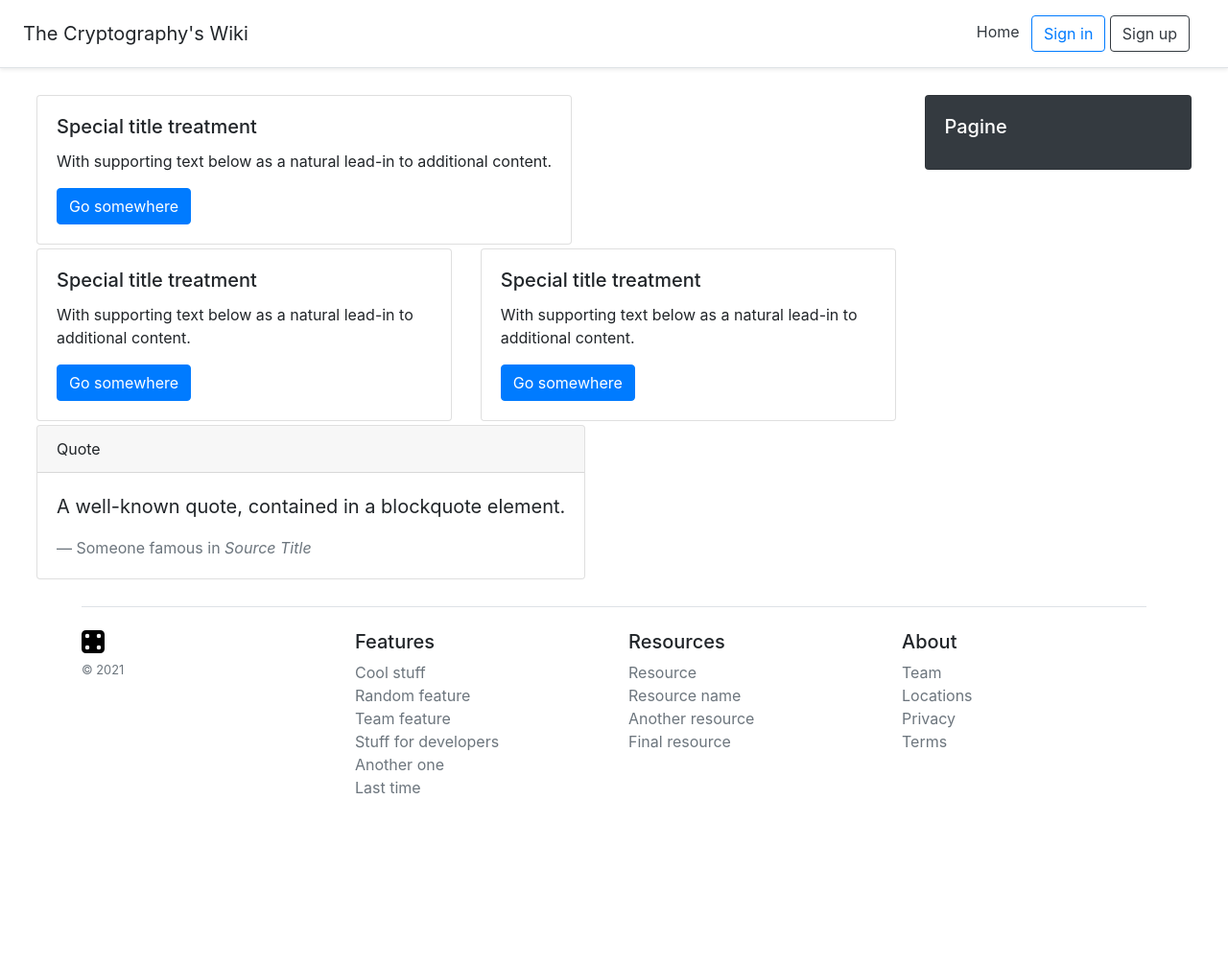
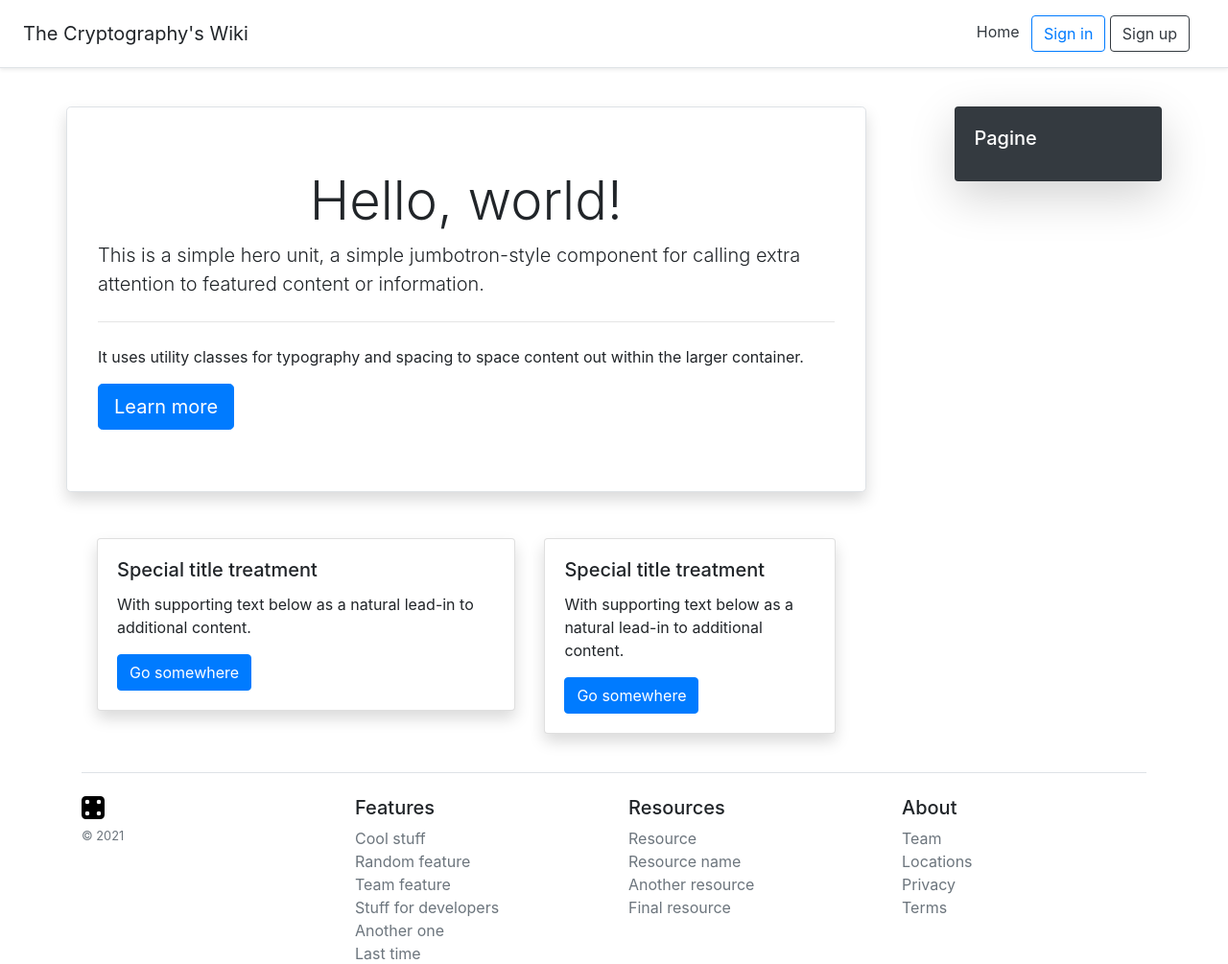
Before and after one commit to filipposonnati/final_project, a Symfony app: template templates/main/main.html.twig in a window 1280 px wide. Shown: the top 1005 px of the page at 96% size. Before the commit the page ends 828 px from the top, so only its background shows below. Run offline with Twig, Linux system fonts and the light colour scheme; the template is opened without the code that fills it, so the values that code supplies are empty; some libraries are stand-ins or nearby versions.

Commit message:
main page

```diff
--- a/src/Controller/MainController.php
+++ b/src/Controller/MainController.php
@@ -47,7 +47,6 @@ class MainController extends AbstractController
 
     /**
      * @Route("/{title}", name="page")
-     * @IsGranted("ROLE_USER")
      */
     public function page(string $title): Response
     {
--- a/templates/base.html.twig
+++ b/templates/base.html.twig
@@ -33,22 +33,23 @@
 				<h5 class="my-0 mr-md-auto font-weight-normal">The Cryptography's Wiki</h5>
 
 				<nav class="my-2 my-md-0 mr-md-3">
-					{% if app.request.pathinfo != '/' %}
+					{% if app.request.pathinfo != '/wiki' %}
 						<a class="p-2 text-dark" href="{{ path('wiki_home') }}">Home</a>
 					{% endif %}
 
-					{% if is_granted('ROLE_USER') and (app.request.pathinfo != '/user') %}
+					{% if is_granted('ROLE_USER') and app.request.pathinfo != '/wiki/user' %}
+
 						<a class="p-2 text-dark" href="{{ path('wiki_user') }}">User</a>
 					{% endif %}
 
-					{% if is_granted('ROLE_ADMIN') and (app.request.pathinfo != '/admin') %}
+					{% if is_granted('ROLE_ADMIN') and app.request.pathinfo != '/wiki/admin' %}
 						<a class="p-2 text-dark" href="{{ path('wiki_admin') }}">Admin</a>
 					{% endif %}
 
-					{% if (app.user == false) and (app.request.pathinfo != '/login') %}
+					{% if (app.user == false) and app.request.pathinfo != '/login' %}
 						<a class="btn btn-outline-primary" href="{{ path('app_login') }}">Sign in</a>
 					{% endif %}
-					{% if (app.user == false) and (app.request.pathinfo != '/register') %}
+					{% if (app.user == false) and app.request.pathinfo != '/register' %}
 						<a class="btn btn-outline-dark" href="{{ path('app_register') }}">Sign up</a>
 					{% endif %}
 
--- a/templates/main/main.html.twig
+++ b/templates/main/main.html.twig
@@ -7,9 +7,29 @@
 	<div class="container-fluid">
 		<div class="row m-2">
 			<div class="col-lg-9 col-md-8 col-12">
-				<div class="row my-1">
+				<div class="row m-3">
 					<div class="col-auto">
-						<div class="card">
+						<div class="jumbotron bg-white text-black border shadow">
+							<h1 class="display-4 text-center">Hello, world!</h1>
+							<p class="lead">This is a simple hero unit, a simple jumbotron-style component for calling extra attention to featured content or information.</p>
+							<hr class="my-4 text-white">
+							<p>It uses utility classes for typography and spacing to space content out within the larger container.</p>
+							<a class="btn btn-primary btn-lg" href="#" role="button">Learn more</a>
+						</div>
+					</div>
+				</div>
+				<div class="row m-3 mx-5">
+					<div class="col-7">
+						<div class="card shadow">
+							<div class="card-body">
+								<h5 class="card-title">Special title treatment</h5>
+								<p class="card-text">With supporting text below as a natural lead-in to additional content.</p>
+								<a href="#" class="btn btn-primary">Go somewhere</a>
+							</div>
+						</div>
+					</div>
+					<div class="col-5">
+						<div class="card shadow">
 							<div class="card-body">
 								<h5 class="card-title">Special title treatment</h5>
 								<p class="card-text">With supporting text below as a natural lead-in to additional content.</p>
@@ -18,48 +38,11 @@
 						</div>
 					</div>
 				</div>
-				<div class="row my-1">
-					<div class="col">
-						<div class="card">
-							<div class="card-body">
-								<h5 class="card-title">Special title treatment</h5>
-								<p class="card-text">With supporting text below as a natural lead-in to additional content.</p>
-								<a href="#" class="btn btn-primary">Go somewhere</a>
-							</div>
-						</div>
-					</div>
-					<div class="col">
-						<div class="card">
-							<div class="card-body">
-								<h5 class="card-title">Special title treatment</h5>
-								<p class="card-text">With supporting text below as a natural lead-in to additional content.</p>
-								<a href="#" class="btn btn-primary">Go somewhere</a>
-							</div>
-						</div>
-					</div>
-				</div>
-				<div class="row my-1">
-					<div class="col-auto">
-						<div class="card">
-							<div class="card-header">
-								Quote
-							</div>
-							<div class="card-body">
-								<blockquote class="blockquote mb-0">
-									<p>A well-known quote, contained in a blockquote element.</p>
-									<footer class="blockquote-footer">Someone famous in
-										<cite title="Source Title">Source Title</cite>
-									</footer>
-								</blockquote>
-							</div>
-						</div>
-					</div>
-				</div>
 			</div>
 			<div class="col-lg-3 col-md-4 col-6">
-				<div class="row my-1">
+				<div class="row m-3">
 					<div class="col">
-						<div class="card text-white bg-dark">
+						<div class="card text-white bg-dark shadow-lg">
 							<div class="card-body">
 								<h5 class="card-title">Pagine</h5>
 								{% for page in pages %}
--- a/templates/main/page.html.twig
+++ b/templates/main/page.html.twig
@@ -8,7 +8,7 @@
 		<div class="container mx-auto">
 			<div class="row m-3">
 				<div class="col">
-					<div class="card">
+					<div class="card border shadow-sm">
 						<div class="card-body">
 							<h5 class="card-title">{{ page.title }}</h5>
 							<p class="card-text">{{ page.introduction }}</p>
@@ -19,9 +19,9 @@
 			<div class="row m-3">
 				<div class="col-lg-6 col-md-6 col-12">
 					{% for comment in comments %}
-						<div class="row">
+						<div class="row justify-content-between">
 							<div class="col mr-auto my-1">
-								<div class="card border-primary shadow">
+								<div class="card border-primary w-auto">
 									<div class="card-body text-primary">
 										<h5 class="card-title">{{ comment.user.username }}</h5>
 										<p class="card-text">{{ comment.content }}</p>
```
Also changed, not shown: 1 other file.
